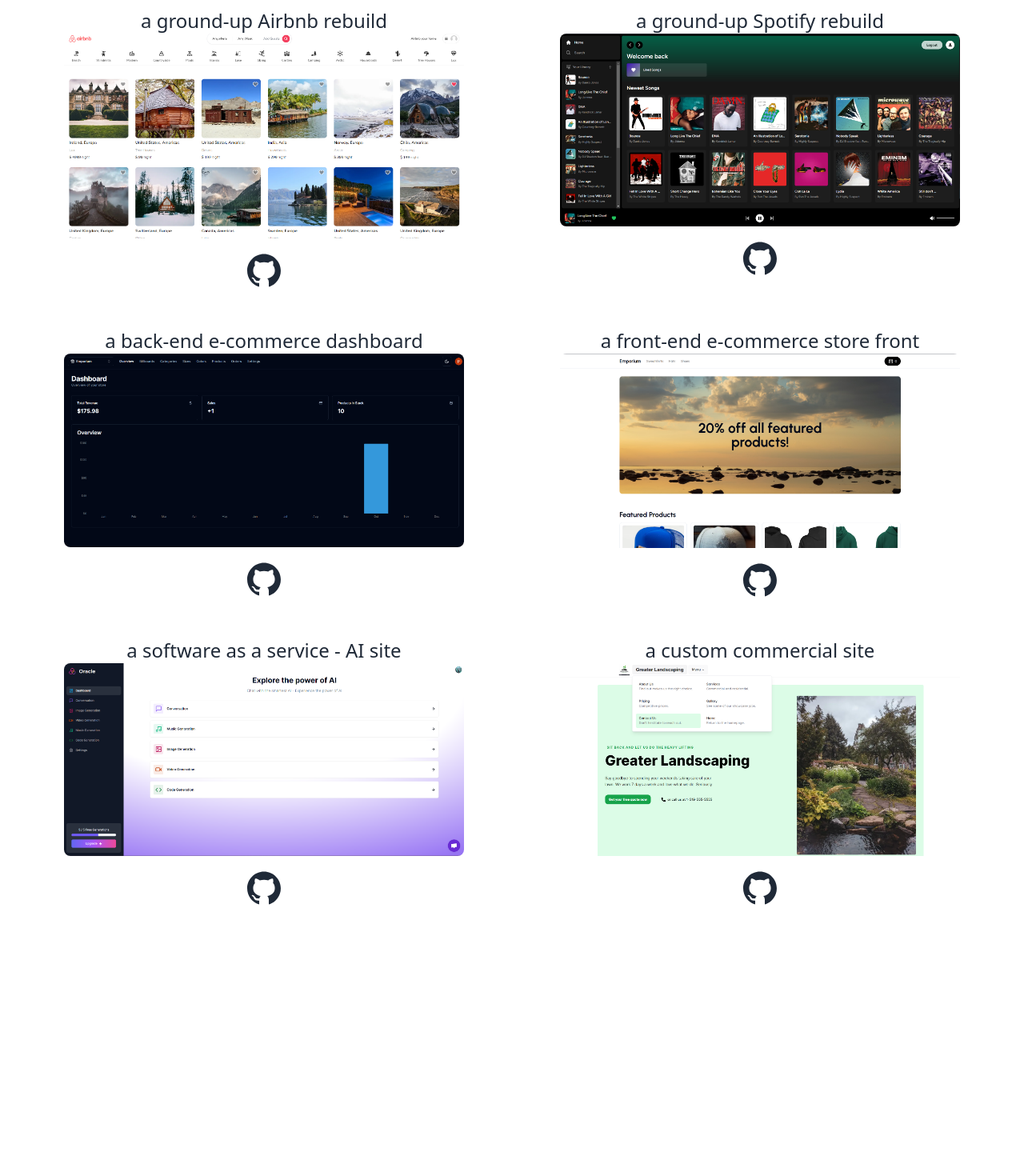
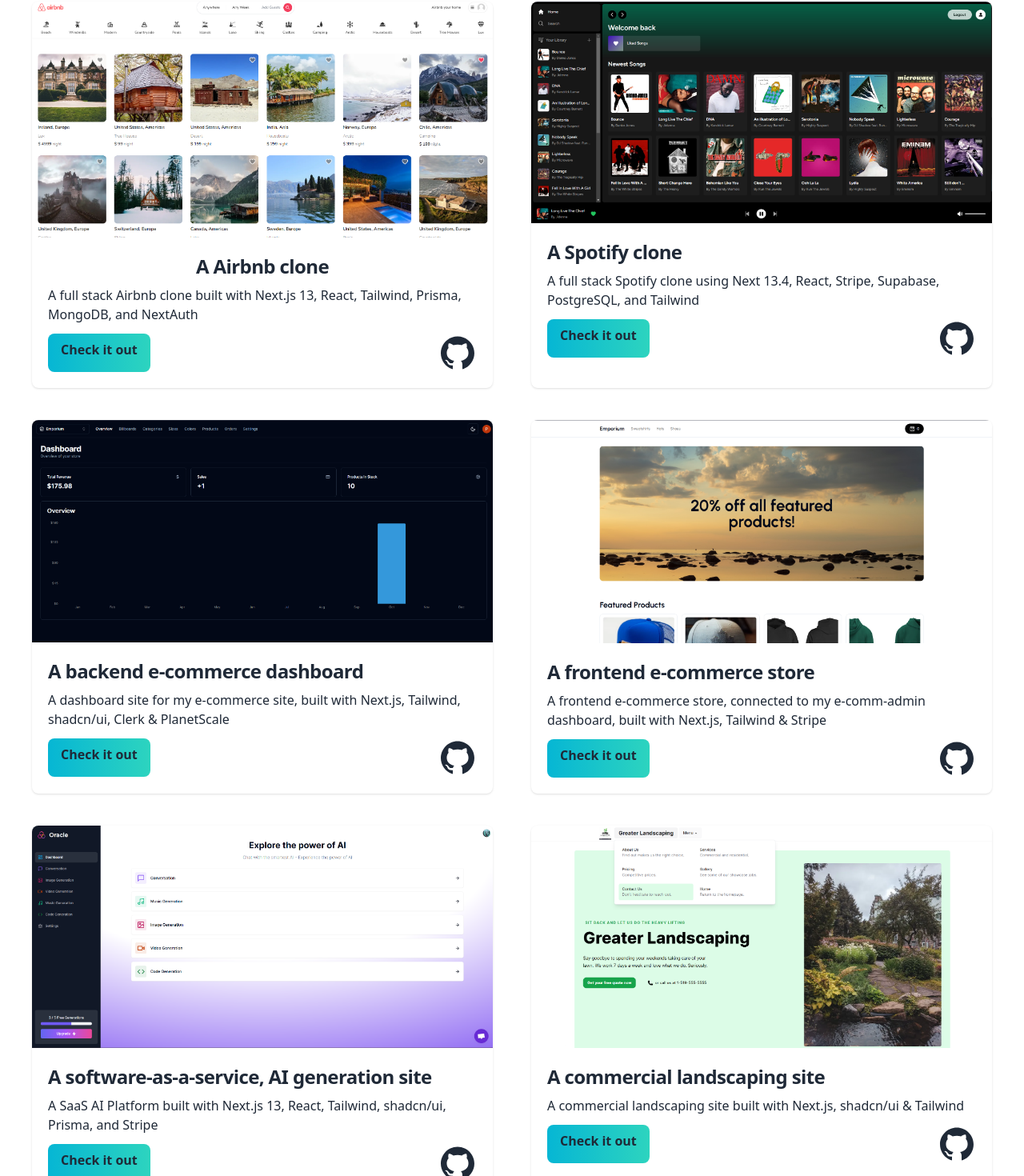
Before and after one commit to pjleb90/portfolio, a Next.js app: page /projects in a window 1280 px wide. Shown: the part 339-1809 px from the top of the page at 80% size. Before the commit the page ends 1513 px from the top, so only its background shows below. Built offline with nearby package versions, Linux system fonts and the light colour scheme.

Commit message:
general UI improvements

```diff
--- a/app/projects/page.tsx
+++ b/app/projects/page.tsx
@@ -4,106 +4,160 @@
 
 const gallery = () => {
   return (
-    <section>
+    <div>
         <div className="text-center p-10">
           <h3 className='text-center text-4xl py-2 text-teal-600 font-medium md:text-6xl'>Projects</h3>
           <p className='py-2 leading-8 text-gray-800 dark:text-teal-500 md:text-xl xl:text-xl'>
               Below are some of the projects that I have worked on recently. All projects were developed with React, Next.js & Tailwind, with databases ranging from MongoDB, Supabase and PlanetScale.
           </p>
         </div>
-        <div className='flex flex-col gap-10 py-10 lg:flex-row lg: flex-wrap'>
-          <div className="basis-1/3 flex-1">
-            <a href="https://rental-app-ebon.vercel.app/" target="_blank" rel="noopener noreferrer">
-              <p className="text-center text-2xl text-gray-800 dark:text-teal-500  mt-2">a ground-up Airbnb rebuild</p>
-              <Image src="/images/web1.png" className='rounded-lg object-cover'
-                width={500} height={500}
-                alt='an image of a portfolio project'
-                style={{margin: "auto", }}
-              />
+        <div className='flex flex-col gap-10 py-10 lg:flex-row lg: flex-wrap' style={{ display: 'flex', justifyContent: 'space-between' }}>
+          <div className="max-w-xl bg-white rounded-lg shadow dark:bg-gray-800 ">
+            <a href="#">
+                <Image className="rounded-t-lg" src="/images/web1.png" alt="A image of a Airbnb clone" width={1000} height={500}/>
             </a>
-            <div className="flex justify-center mt-4 text-gray-800 dark:text-teal-500 ">
-              <Link href="https://github.com/pjleb90/airbnb" target="_blank" rel="noopener noreferrer">
-                <AiFillGithub className="h-[3rem] w-[3rem]" />
-              </Link>
+            <div className="p-5">
+                <a href="#">
+                    <h5 className="mb-2 text-2xl font-bold text-center tracking-tight text-gray-800 dark:text-teal-500">A Airbnb clone</h5>
+                </a>
+                <p className="mb-3 font-medium text-gray-800 dark:text-teal-500">A full stack Airbnb clone built with Next.js 13, React, Tailwind, Prisma, MongoDB, and NextAuth</p>
+                <div style={{ display: 'flex', justifyContent: 'space-between' }}>
+                  <Link href="https://rental-app-ebon.vercel.app/"
+                    className="bg-gradient-to-r from-cyan-500 to-teal-400 text-gray-800
+                      dark:text-grey-800 focus:ring-4 focus:outline-none rounded-lg px-4 py-2
+                      text-center font-bold mr-3 md:mr-0 dark:bg-blue-600 dark:hover:bg-blue-700"
+                      style={{ display: 'inline' }}
+                  >
+                    Check it out
+                  </Link>
+                  <Link href="https://github.com/pjleb90/airbnb" target="_blank" rel="noopener noreferrer" className="text-gray-800 dark:text-teal-500">
+                    <AiFillGithub className="h-[3rem] w-[3rem]" style={{ display: 'inline' }}/>
+                  </Link>
+                </div>
             </div>
           </div>
-          <div className="basis-1/3 flex-1">
-            <a href="https://music-player-blush-ten.vercel.app/" target="_blank" rel="noopener noreferrer">
-              <p className="text-center text-2xl text-gray-800 dark:text-teal-500  mt-2">a ground-up Spotify rebuild</p>
-              <Image src="/images/web2.png" className='rounded-lg object-cover'
-                width={500} height={500}
-                alt='a dog'
-                style={{margin: "auto", }}
-              />
+          <div className="max-w-xl bg-white rounded-lg shadow dark:bg-gray-800">
+            <a href="#">
+                <Image className="rounded-t-lg" src="/images/web2.png" alt="A picture of a Spotify clone" width={1000} height={500}/>
             </a>
-            <div className="flex justify-center mt-4 text-gray-800 dark:text-teal-500">
-              <Link href="https://github.com/pjleb90/spotify" target="_blank" rel="noopener noreferrer">
-                <AiFillGithub className="h-[3rem] w-[3rem]" />
-              </Link>
-          </div>
-          </div>
-          <div className="basis-1/3 flex-1">
-            <a href="https://e-comm-dashboard-five.vercel.app/" target="_blank" rel="noopener noreferrer">
-              <p className="text-center text-2xl text-gray-800 dark:text-teal-500 mt-2">a back-end e-commerce dashboard</p>
-              <Image src="/images/web3.png" className='rounded-lg object-cover'
-                width={500} height={500}
-                alt='an image of a portfolio project'
-                style={{margin: "auto", }}
-              />
-            </a>
-          <div className="flex justify-center mt-4 text-gray-800 dark:text-teal-500">
-            <Link href="https://github.com/pjleb90/e-comm-admin" target="_blank" rel="noopener noreferrer">
-              <AiFillGithub className="h-[3rem] w-[3rem]" />
-            </Link>
-          </div>
-          </div>
-          <div className="basis-1/3 flex-1">
-            <a href="https://e-comm-store-git-main-pjleb90.vercel.app/" target="_blank" rel="noopener noreferrer">
-              <p className="text-center text-2xl text-gray-800 dark:text-teal-500  mt-2">a front-end e-commerce store front</p>
-              <Image src="/images/web4.png" className='rounded-lg object-cover'
-                width={500} height={500}
-                alt='an image of a portfolio project'
-                style={{margin: "auto", }}
-              />
-            </a>
-            <div className="flex justify-center mt-4 text-gray-800 dark:text-teal-500">
-              <Link href="https://github.com/pjleb90/e-comm-store" target="_blank" rel="noopener noreferrer">
-                <AiFillGithub className="h-[3rem] w-[3rem]" />
-              </Link>
+            <div className="p-5">
+                <a href="#">
+                    <h5 className="mb-2 text-2xl font-bold tracking-tight text-gray-800 dark:text-teal-500">A Spotify clone</h5>
+                </a>
+                <p className="mb-3 font-medium text-gray-800 dark:text-teal-500">A full stack Spotify clone using Next 13.4, React, Stripe, Supabase, PostgreSQL, and Tailwind</p>
+                <div style={{ display: 'flex', justifyContent: 'space-between' }}>
+                  <Link href="https://music-player-blush-ten.vercel.app/"
+                    className="bg-gradient-to-r from-cyan-500 to-teal-400 text-gray-800
+                      dark:text-grey-800 focus:ring-4 focus:outline-none rounded-lg px-4 py-2
+                      text-center font-bold mr-3 md:mr-0 dark:bg-blue-600 dark:hover:bg-blue-700"
+                      style={{ display: 'inline' }}
+                  >
+                    Check it out
+                  </Link>
+                  <Link href="https://github.com/pjleb90/spotify" target="_blank" rel="noopener noreferrer" className="text-gray-800 dark:text-teal-500">
+                    <AiFillGithub className="h-[3rem] w-[3rem]" style={{ display: 'inline' }}/>
+                  </Link>
+                </div>
             </div>
           </div>
-          <div className="basis-1/3 flex-1">
-            <a href="https://saas-ai-blush.vercel.app/" target="_blank" rel="noopener noreferrer">
-              <p className="text-center text-2xl text-gray-800 dark:text-teal-500  mt-2">a software as a service - AI site</p>
-              <Image src="/images/web5.png" className='rounded-lg object-cover'
-                width={500} height={500}
-                alt='an image of a portfolio project'
-                style={{margin: "auto", }}
-              />
+          <div className="max-w-xl bg-white rounded-lg shadow dark:bg-gray-800">
+            <a href="#">
+                <Image className="rounded-t-lg" src="/images/web3.png" alt="A image of an e-commerce dashboard" width={1000} height={500}/>
             </a>
-            <div className="flex justify-center mt-4 text-gray-800 dark:text-teal-500">
-              <Link href="https://github.com/pjleb90/SaaS-AI" target="_blank" rel="noopener noreferrer">
-                <AiFillGithub className="h-[3rem] w-[3rem]" />
-              </Link>
+            <div className="p-5">
+                <a href="#">
+                    <h5 className="mb-2 text-2xl font-bold tracking-tight text-gray-800 dark:text-teal-500">A backend e-commerce dashboard</h5>
+                </a>
+                <p className="mb-3 font-medium text-gray-800 dark:text-teal-500">A dashboard site for my e-commerce site, built with Next.js, Tailwind, shadcn/ui, Clerk & PlanetScale</p>
+                <div style={{ display: 'flex', justifyContent: 'space-between' }}>
+                  <Link href="https://e-comm-dashboard-five.vercel.app"
+                    className="bg-gradient-to-r from-cyan-500 to-teal-400 text-gray-800
+                      dark:text-grey-800 focus:ring-4 focus:outline-none rounded-lg px-4 py-2
+                      text-center font-bold mr-3 md:mr-0 dark:bg-blue-600 dark:hover:bg-blue-700"
+                      style={{ display: 'inline' }}
+                  >
+                    Check it out
+                  </Link>
+                  <Link href="https://github.com/pjleb90/e-comm-admin" target="_blank" rel="noopener noreferrer" className="text-gray-800 dark:text-teal-500">
+                    <AiFillGithub className="h-[3rem] w-[3rem]" style={{ display: 'inline' }}/>
+                  </Link>
+                </div>
             </div>
           </div>
-          <div className="basis-1/3 flex-1">
-            <a href="https://landscaping-temp.vercel.app/" target="_blank" rel="noopener noreferrer">
-              <p className="text-center text-2xl text-gray-800 dark:text-teal-500  mt-2">a custom commercial site</p>
-                  <Image src="/images/web6.png" className='rounded-lg object-cover'
-                    width={500} height={500}
-                    alt='an image of a portfolio project'
-                    style={{margin: "auto", }}
-                  />
-              </a>
-              <div className="flex justify-center mt-4 text-gray-800 dark:text-teal-500">
-                <Link href="https://github.com/pjleb90/landscaping-temp" target="_blank" rel="noopener noreferrer">
-                  <AiFillGithub className="h-[3rem] w-[3rem]" />
-                </Link>
-              </div>
+          <div className="max-w-xl bg-white rounded-lg shadow dark:bg-gray-800">
+            <a href="#">
+                <Image className="rounded-t-lg" src="/images/web4.png" alt="A image of an e-commerce store front" width={1000} height={500}/>
+            </a>
+            <div className="p-5">
+                <a href="#">
+                    <h5 className="mb-2 text-2xl font-bold tracking-tight text-gray-800 dark:text-teal-500">A frontend e-commerce store</h5>
+                </a>
+                <p className="mb-3 font-medium text-gray-800 dark:text-teal-500">A frontend e-commerce store, connected to my e-comm-admin dashboard, built with Next.js, Tailwind & Stripe</p>
+                <div style={{ display: 'flex', justifyContent: 'space-between' }}>
+                  <Link href="https://e-comm-store-chi.vercel.app/"
+                    className="bg-gradient-to-r from-cyan-500 to-teal-400 text-gray-800
+                      dark:text-grey-800 focus:ring-4 focus:outline-none rounded-lg px-4 py-2
+                      text-center font-bold mr-3 md:mr-0 dark:bg-blue-600 dark:hover:bg-blue-700"
+                      style={{ display: 'inline' }}
+                  >
+                    Check it out
+                  </Link>
+                  <Link href="https://github.com/pjleb90/e-comm-store" target="_blank" rel="noopener noreferrer" className="text-gray-800 dark:text-teal-500">
+                    <AiFillGithub className="h-[3rem] w-[3rem]" style={{ display: 'inline' }}/>
+                  </Link>
+                </div>
+            </div>
+          </div>
+          <div className="max-w-xl bg-white rounded-lg shadow dark:bg-gray-800">
+            <a href="#">
+                <Image className="rounded-t-lg" src="/images/web5.png" alt="A SaaS, AI site" width={1000} height={500}/>
+            </a>
+            <div className="p-5">
+                <a href="#">
+                    <h5 className="mb-2 text-2xl font-bold tracking-tight text-gray-800 dark:text-teal-500">A software-as-a-service, AI generation site </h5>
+                </a>
+                <p className="mb-3 font-medium text-gray-800 dark:text-teal-500">A SaaS AI Platform built with Next.js 13, React, Tailwind, shadcn/ui, Prisma, and Stripe</p>
+                <div style={{ display: 'flex', justifyContent: 'space-between' }}>
+                  <Link href="https://saas-ai-blush.vercel.app/"
+                    className="bg-gradient-to-r from-cyan-500 to-teal-400 text-gray-800
+                      dark:text-grey-800 focus:ring-4 focus:outline-none rounded-lg px-4 py-2
+                      text-center font-bold mr-3 md:mr-0 dark:bg-blue-600 dark:hover:bg-blue-700"
+                      style={{ display: 'inline' }}
+                  >
+                    Check it out
+                  </Link>
+                  <Link href="https://github.com/pjleb90/SaaS-AI" target="_blank" rel="noopener noreferrer" className="text-gray-800 dark:text-teal-500">
+                    <AiFillGithub className="h-[3rem] w-[3rem]" style={{ display: 'inline' }}/>
+                  </Link>
+                </div>
+            </div>
+          </div>
+          <div className="max-w-xl bg-white rounded-lg shadow dark:bg-gray-800">
+            <a href="#">
+                <Image className="rounded-t-lg" src="/images/web6.png" alt="A commercial landscaping website" width={1000} height={500}/>
+            </a>
+            <div className="p-5">
+                <a href="#">
+                    <h5 className="mb-2 text-2xl font-bold tracking-tight text-gray-800 dark:text-teal-500">A commercial landscaping site</h5>
+                </a>
+                <p className="mb-3 font-medium text-gray-800 dark:text-teal-500">A commercial landscaping site built with Next.js, shadcn/ui & Tailwind </p>
+                <div style={{ display: 'flex', justifyContent: 'space-between' }}>
+                  <Link href="/contact"
+                    className="bg-gradient-to-r from-cyan-500 to-teal-400 text-gray-800
+                      dark:text-grey-800 focus:ring-4 focus:outline-none rounded-lg px-4 py-2
+                      text-center font-bold mr-3 md:mr-0 dark:bg-blue-600 dark:hover:bg-blue-700"
+                      style={{ display: 'inline' }}
+                  >
+                    Check it out
+                  </Link>
+                  <Link href="https://github.com/pjleb90/landscaping-temp" target="_blank" rel="noopener noreferrer" className="text-gray-800 dark:text-teal-500">
+                    <AiFillGithub className="h-[3rem] w-[3rem]" style={{ display: 'inline' }}/>
+                  </Link>
+                </div>
+            </div>
           </div>
         </div>
-    </section>
+    </div>
   );
 }
 export default gallery;
```
